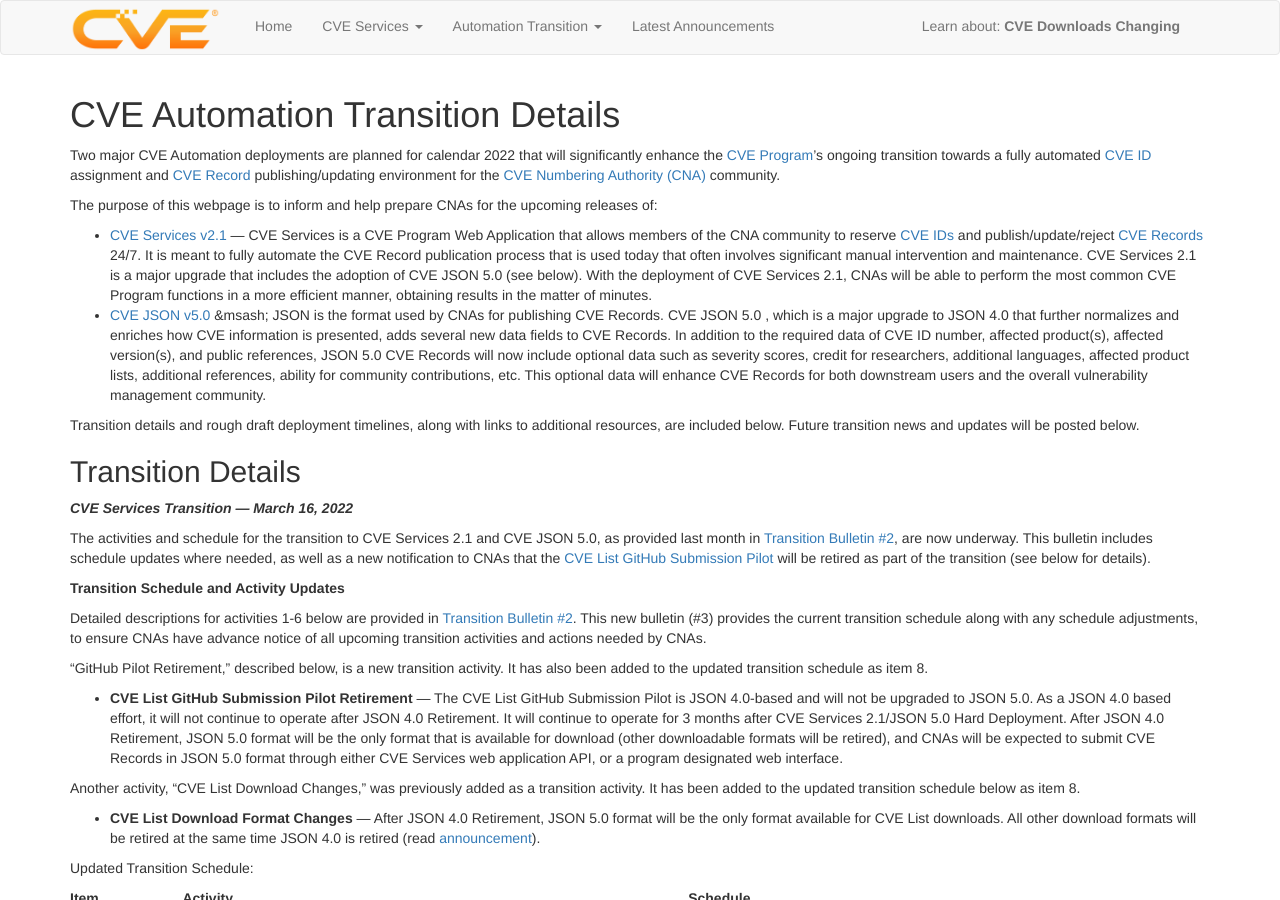
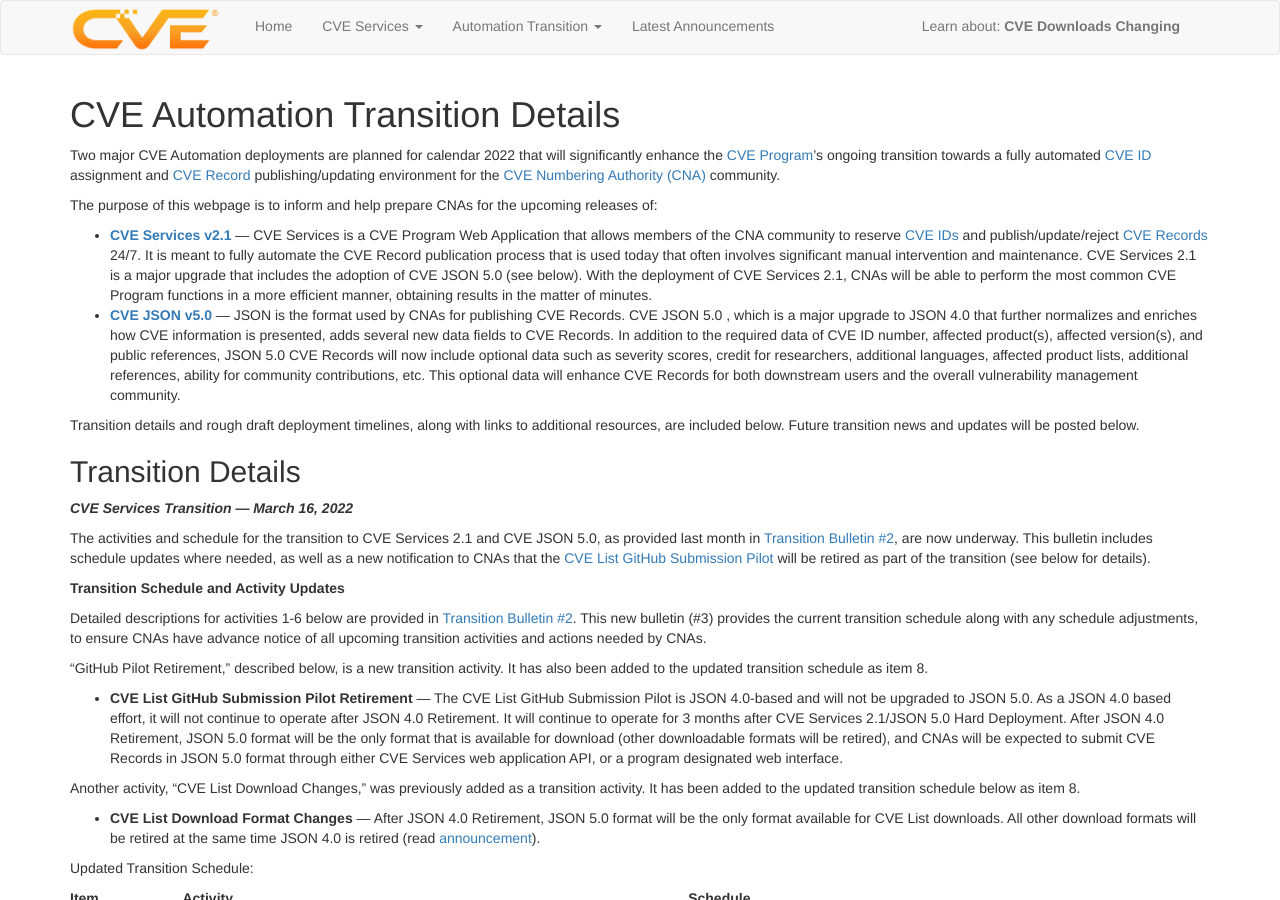
Before and after one commit to CVEProject/cveproject.github.io, a Jekyll site: the page built from automation-transition.md, in a window 1280 px wide and 900 px high. Built offline with Jekyll 4.4.1, drawn with Linux system fonts in a browser that asks for light colours; nearby versions of some CDN libraries.

Commit message:
Update automation-transition.md

```diff
--- a/automation-transition.md
+++ b/automation-transition.md
@@ -6,8 +6,8 @@ Two major CVE Automation deployments are planned for calendar 2022 that will sig
 
 The purpose of this webpage is to inform and help prepare CNAs for the upcoming releases of:
 
-* [CVE Services v2.1](https://github.com/CVEProject/cve-services) &mdash; CVE Services is a CVE Program Web Application that allows members of the CNA community to reserve [CVE IDs](https://www.cve.org/ResourcesSupport/Glossary?activeTerm=glossaryCVEID) and publish/update/reject [CVE Records](https://www.cve.org/ResourcesSupport/Glossary?activeTerm=glossaryRecord) 24/7. It is meant to fully automate the CVE Record publication process that is used today that often involves significant manual intervention and maintenance. CVE Services 2.1 is a major upgrade that includes the adoption of CVE JSON 5.0 (see below). With the deployment of CVE Services 2.1, CNAs will be able to perform the most common CVE Program functions in a more efficient manner, obtaining results in the matter of minutes.
-* [CVE JSON v5.0](https://github.com/CVEProject/cve-schema/blob/master/schema/v5.0/CVE_JSON_5.0_schema.json) &msash; JSON is the format used by CNAs for publishing CVE Records. CVE JSON 5.0 , which is a major upgrade to JSON 4.0 that further normalizes and enriches how CVE information is presented, adds several new data fields to CVE Records. In addition to the required data of CVE ID number, affected product(s), affected version(s), and public references, JSON 5.0 CVE Records will now include optional data such as severity scores, credit for researchers, additional languages, affected product lists, additional references, ability for community contributions, etc. This optional data will enhance CVE Records for both downstream users and the overall vulnerability management community.
+* <strong>[CVE Services v2.1](https://github.com/CVEProject/cve-services)</strong> &mdash; CVE Services is a CVE Program Web Application that allows members of the CNA community to reserve [CVE IDs](https://www.cve.org/ResourcesSupport/Glossary?activeTerm=glossaryCVEID) and publish/update/reject [CVE Records](https://www.cve.org/ResourcesSupport/Glossary?activeTerm=glossaryRecord) 24/7. It is meant to fully automate the CVE Record publication process that is used today that often involves significant manual intervention and maintenance. CVE Services 2.1 is a major upgrade that includes the adoption of CVE JSON 5.0 (see below). With the deployment of CVE Services 2.1, CNAs will be able to perform the most common CVE Program functions in a more efficient manner, obtaining results in the matter of minutes.
+* <strong>[CVE JSON v5.0](https://github.com/CVEProject/cve-schema/blob/master/schema/v5.0/CVE_JSON_5.0_schema.json)</strong> &mdash; JSON is the format used by CNAs for publishing CVE Records. CVE JSON 5.0 , which is a major upgrade to JSON 4.0 that further normalizes and enriches how CVE information is presented, adds several new data fields to CVE Records. In addition to the required data of CVE ID number, affected product(s), affected version(s), and public references, JSON 5.0 CVE Records will now include optional data such as severity scores, credit for researchers, additional languages, affected product lists, additional references, ability for community contributions, etc. This optional data will enhance CVE Records for both downstream users and the overall vulnerability management community.
 
 Transition details and rough draft deployment timelines, along with links to additional resources, are included below. Future transition news and updates will be posted below.
 
```
